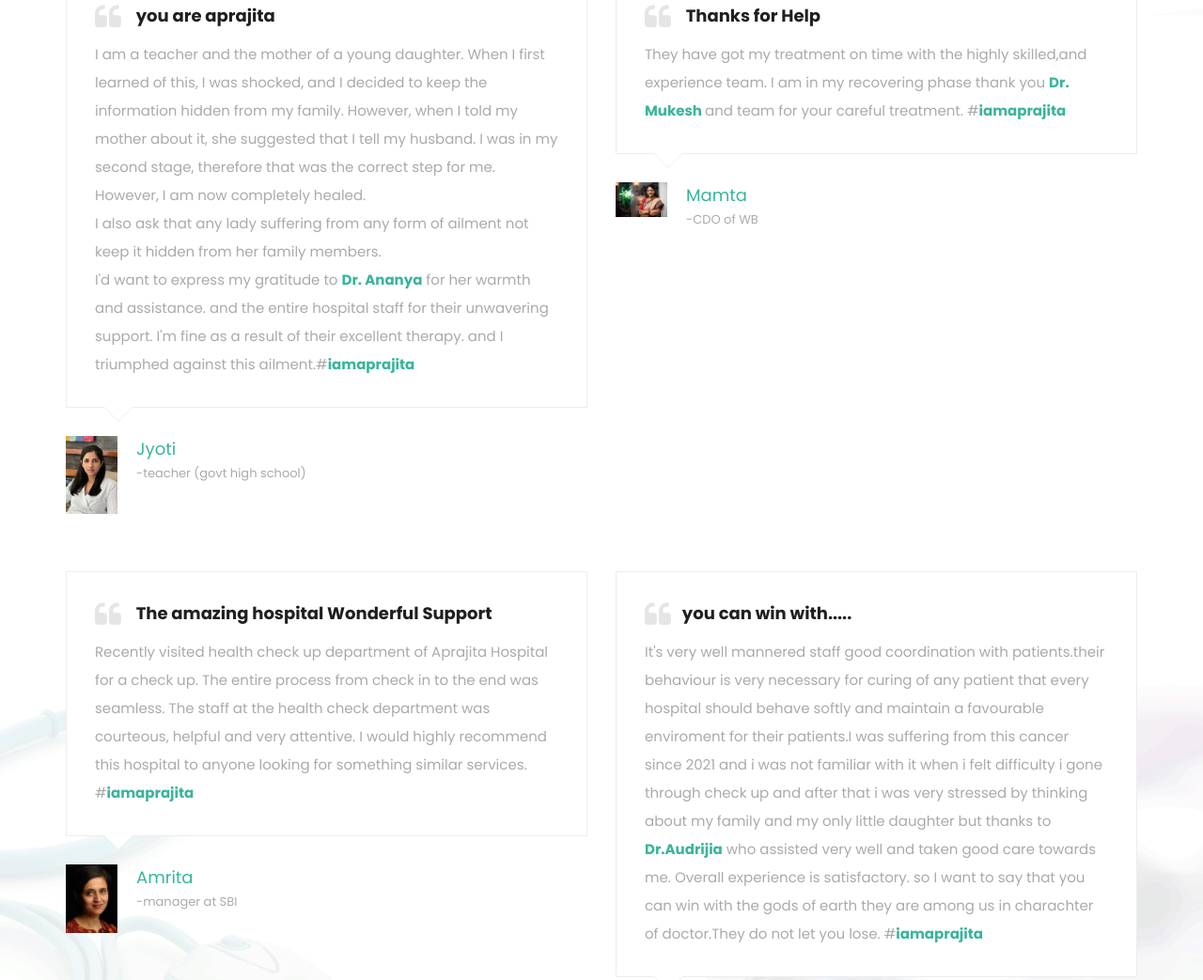
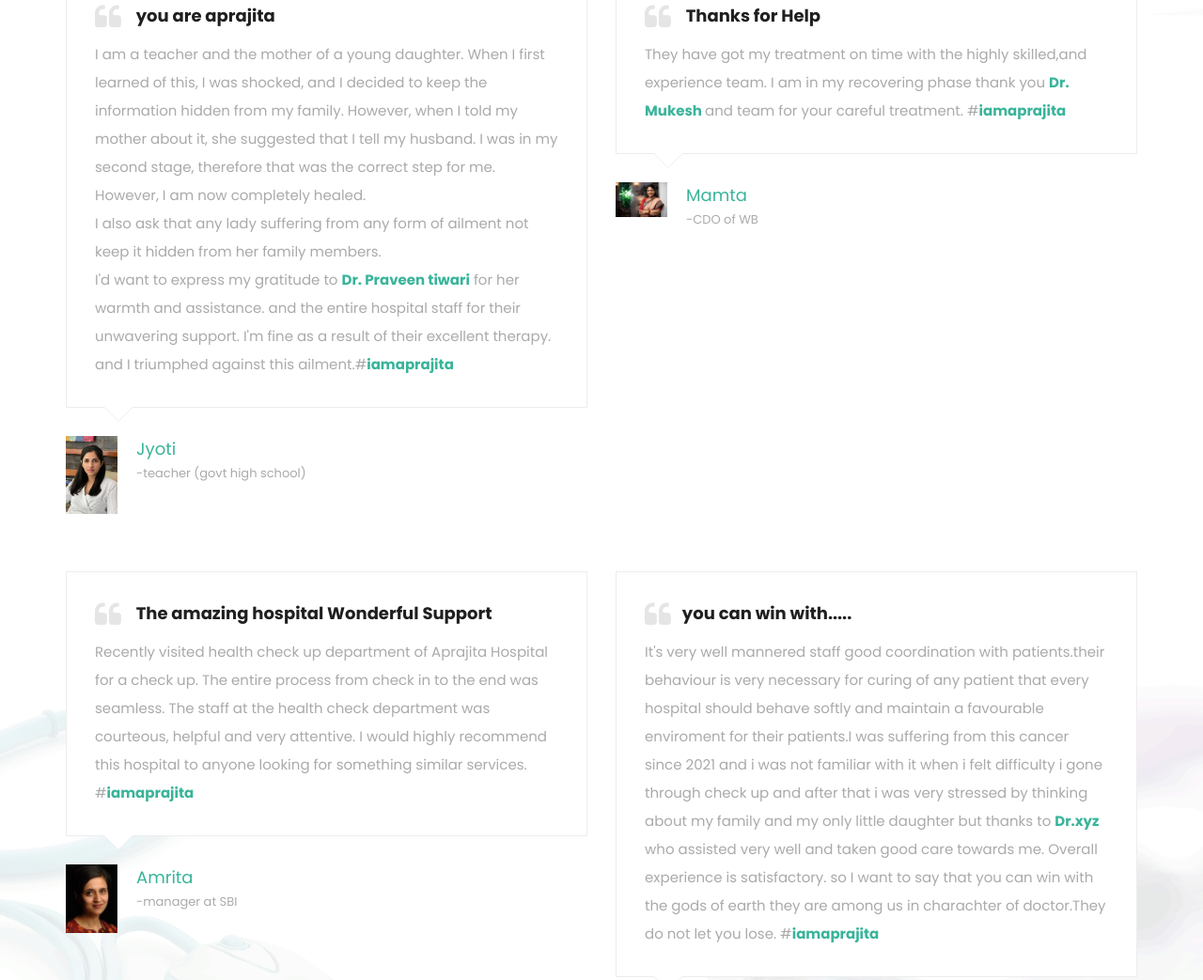
Before and after one commit to prabhat108/apraajitaa, a plain HTML site: page index.html in a window 1280 px wide. Shown: the part 2761-3804 px from the top of the page at 94% size. Drawn offline with Linux system fonts and the light colour scheme; some packages are replaced by stand-ins of ours.

Commit message:
Update index.html

```diff
--- a/index.html
+++ b/index.html
@@ -300,9 +300,9 @@
                       <div class="form-group">
                         <select class="form-control">
                           <option>Doctor</option>
-                          <option>Dr.Mukesh</option>
-                          <option>Dr.Ananya</option>
-                          <option>Dr.Audrijia</option>
+                          <option>Dr.Amit</option>
+                          <option>Dr.Sahil</option>
+                          <option>Dr.Praveen</option>
                         </select>
                       </div>
                     </div>
@@ -353,7 +353,7 @@
                 tell my husband. I was in my second stage, therefore that was the correct step for me.
                 However, I am now completely healed.<br>
                 I also ask that any lady suffering from any form of ailment not keep it hidden from her family members.<br>
-                I'd want to express my gratitude to <strong>Dr. Ananya</strong> for her warmth and assistance.
+                I'd want to express my gratitude to <strong>Dr. Praveen tiwari</strong> for her warmth and assistance.
                 and the entire hospital staff for their unwavering support.
                 I'm fine as a result of their excellent therapy.
                 and I triumphed against this ailment.#<strong>iamaprajita</strong></p>
@@ -410,7 +410,7 @@
               <h3><i class="fa fa-quote-left"></i>you can win with.....</h3>
               <p class="lead">It's very well mannered staff good coordination with patients.their behaviour is very necessary for curing of any patient that every hospital should behave softly and maintain a favourable enviroment for their patients.I
                 was suffering from this cancer since 2021 and i was not familiar with it when i felt difficulty i gone through check up and after that i was very stressed by thinking about my family and my only little daughter but thanks to
-                <strong>Dr.Audrijia</strong>
+                <strong>Dr.xyz</strong>
                 who assisted very well and taken good care towards me. Overall experience is satisfactory. so I want to say that you can win with the gods of earth they are among us in charachter of doctor.They do not let you lose.
                 #<strong>iamaprajita</strong></p>
             </div>
```
